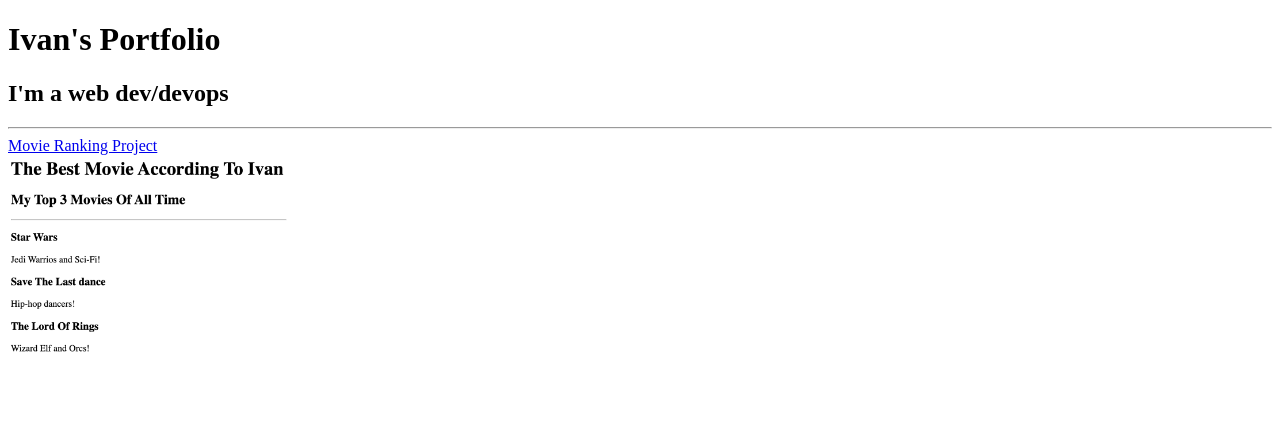
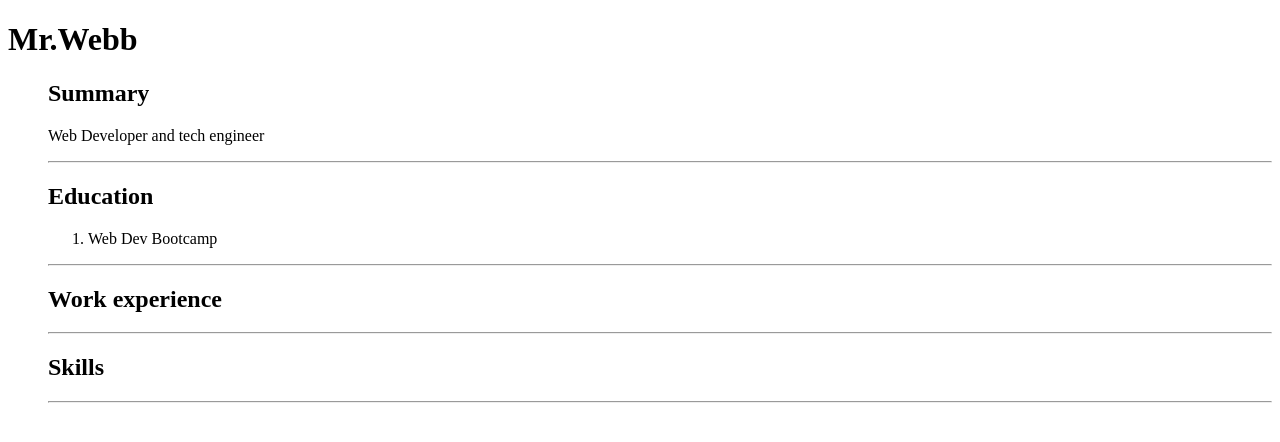
Before and after one commit to kapalal/html-portfolio, a plain HTML site: page index.html in a window 1280 px wide. Drawn offline with Linux system fonts and the light colour scheme.

```diff
--- a/index.html
+++ b/index.html
@@ -3,35 +3,25 @@
 <head>
     <meta charset="UTF-8">
     <meta name="viewport" content="width=device-width, initial-scale=1.0">
-    <title>My portfolio</title>
+    <title>My Resume</title>
 </head>
 <body>
-    <h1>Ivan's Portfolio</h1>
-        <h2>I'm a web dev/devops</h2>
+    <h1>Mr.Webb</h1>
+    <ul>
+        <h2>Summary</h2>
+        <p>Web Developer and tech engineer</p>
         <hr>
-    <a href="./public/movie-ranking.html">Movie Ranking Project
-        <br>
+        <h2>Education</h2>
+        <p></p>
+        <ol>
+            <li><p>Web Dev Bootcamp</p></li>
+        </ol>
+        <hr>
+        <h2>Work experience</h2>
+        <hr>
+        <h2>Skills</h2>
+        <hr>
 
-    </a>
-    <img height="200" src="./assets/images/mymovie.png">
-
-
-
-
-
-
+    </ul>
 </body>
 </html>
-<!-- TODO 2: Add Your previous projects' HTML into the public folder -->
-
-<!-- TODO 3: Take screenshots of your project previews and add the images to the images folder -->
-
-<!-- TODO 4: Add titles/subtitles etc. -->
-
-<!-- TODO 5: Add a link to the project pages -->
-
-<!-- TODO 6: Add images to show the project previews
-HINT for TODO 6: You can use the height attribute set to 200 to make the image smaller:
-https://developer.mozilla.org/en-US/docs/Web/HTML/Element/img#attr-height -->
-
-<!-- TODO 7: Add the Contact Me and About Me page links -->
```
Also changed, not shown: assets/images/1517581005392.jpeg (added), public/contacts.html (added), public/hobbies.html (added).
